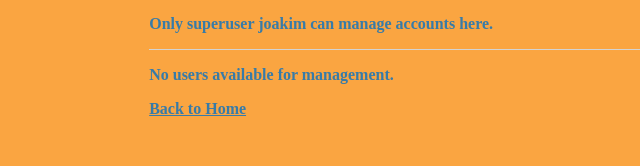
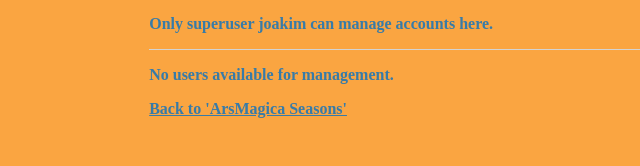
Before and after one commit to JoakimKv/arsmagica_seasons, a Django app: template arsmagica_seasons/arsmagica_seasons_app/templates/auth/manage_users.html in a window 1280 px wide. Shown: the part 660-826 px from the top of the page, without its empty margins (46-686 px from the left). Run offline with Django 5.2, Linux system fonts and the light colour scheme; the template is opened without the code that fills it, so the values that code supplies are empty.

Commit message:
Updated views, paths and templates to add 'seasons' and 'home.html' - part 3.

```diff
--- a/arsmagica_seasons/arsmagica_seasons_app/templates/auth/manage_users.html
+++ b/arsmagica_seasons/arsmagica_seasons_app/templates/auth/manage_users.html
@@ -38,7 +38,7 @@
     <p>No users available for management.</p>
     {% endif %}
 
-    <a href="{% url 'index' %}" class="btn btn-secondary">Back to Home</a>
+    <a href="{% url 'index' %}" class="btn btn-secondary">Back to 'ArsMagica Seasons'</a>
   </h4>
 </div>
 {% endblock %}
```
